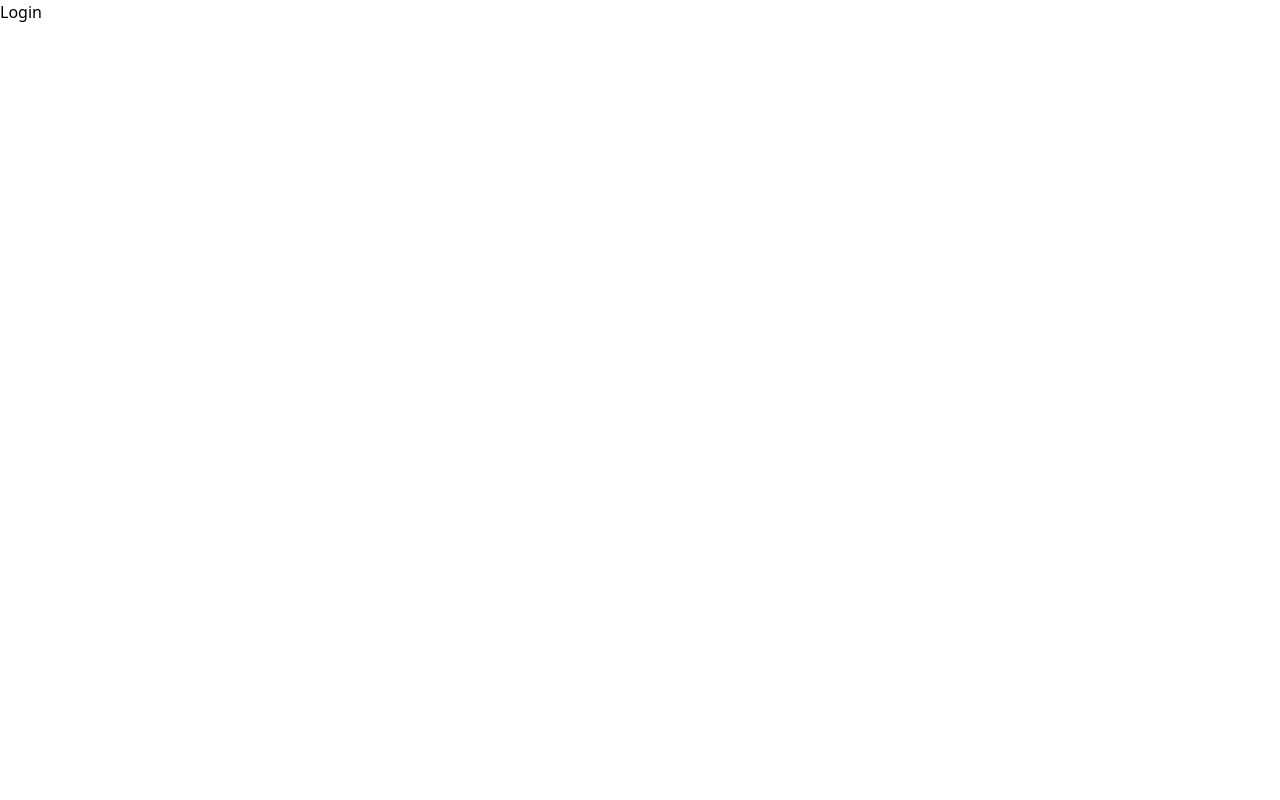
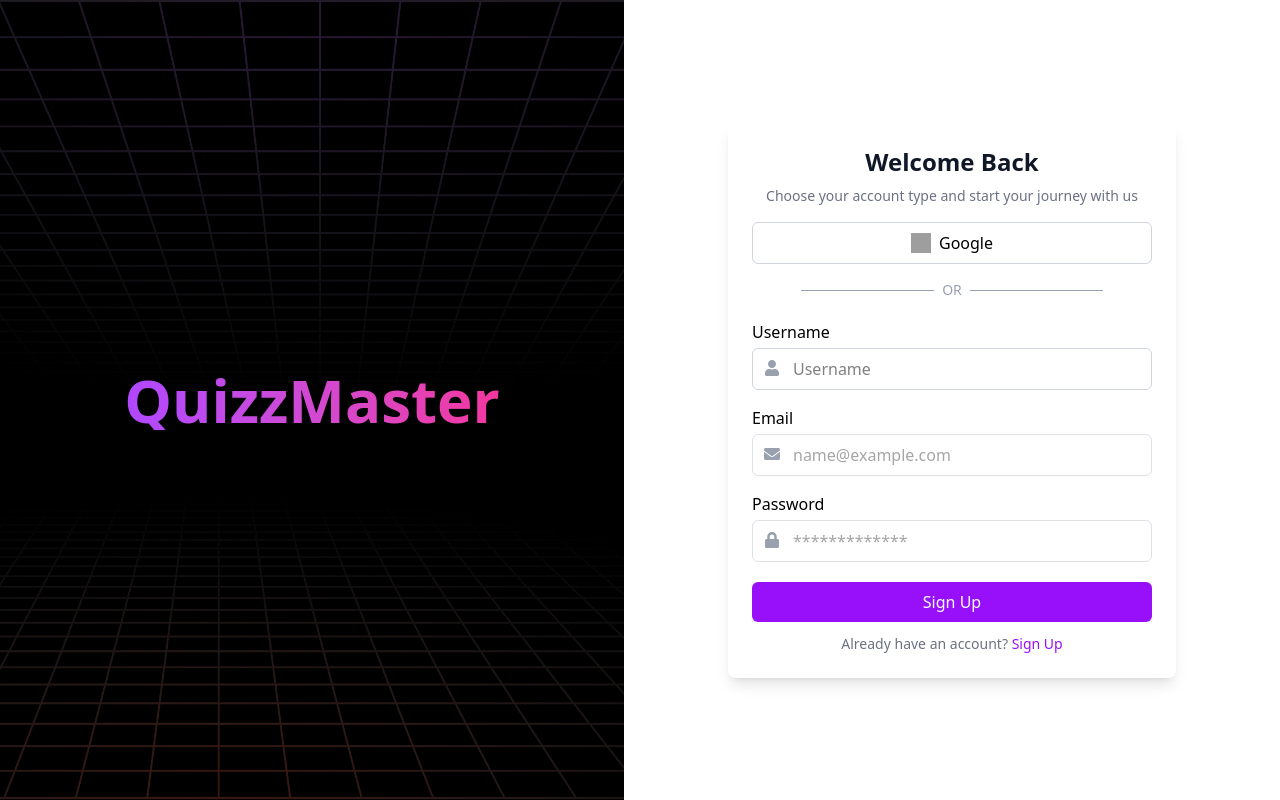
Before and after one commit to AndranikBaghdasaryanDev/QuizMaster, a React (Vite) app in the folder client/: page /auth/signin in a window 1280 px wide. Built offline with nearby package versions, Linux system fonts and the light colour scheme; grey boxes are pictures that could not be loaded.

Commit message:
Created Login page and full given styles and validation

```diff
--- a/client/src/index.css
+++ b/client/src/index.css
@@ -1 +1,21 @@
 @import "tailwindcss";
+
+@keyframes slide-fade {
+  0% { opacity: 0; transform: translateY(-10px); }
+  60% { opacity: 1; transform: translateY(5px); }
+  80% { transform: translateY(-2px); }
+  100% { transform: translateY(0); }
+}
+
+.animate-slide-fade {
+  animation: slide-fade 0.6s ease-out forwards;
+}
+
+@keyframes pulse {
+  0%, 100% { transform: scale(1); opacity: 1; }
+  50% { transform: scale(1.2); opacity: 0.7; }
+}
+
+.animate-pulse {
+  animation: pulse 1s infinite;
+}
--- a/client/src/pages/general/auth/login.tsx
+++ b/client/src/pages/general/auth/login.tsx
@@ -1,8 +1,152 @@
 
 import { Link } from "react-router-dom";
+import type { ISignUp } from "../../../../../types/user"
+import { useForm } from "react-hook-form";
+import { FaLock, FaUser } from "react-icons/fa";
+import { FaEnvelope } from "react-icons/fa";
 
 export const Login = () => {
+	const { register, handleSubmit, formState: { errors } } = useForm<ISignUp>()
+	const handleSignIn = (data: ISignUp) => {
+		//Axios request in backend api
+		console.log(data)
+	}
 	return (
-		<h1>Login</h1>
+		<div className="flex flex-col md:flex-row min-h-screen">
+
+			{/* Left Side: Background + Logo */}
+			<div className="md:flex-1 bg-gradient-to-b from-black to-gray-900 flex items-center justify-center relative overflow-hidden h-64 md:h-auto">
+				<div className="absolute inset-0">
+					<img
+						className="w-full h-full object-cover"
+						src="../../../images/signup-background-image.png"
+						alt="Sign Up Background"
+					/>
+				</div>
+				<h1 className="text-4xl sm:text-5xl md:text-6xl font-bold z-10 bg-gradient-to-r from-purple-500 to-pink-500 bg-clip-text text-transparent text-center px-4">
+					QuizzMaster
+				</h1>
+			</div>
+
+			{/* Right Side: Form */}
+			<div className="md:flex-1 flex items-center justify-center bg-white px-4 py-8">
+				<div className="w-full max-w-md p-6 rounded-lg shadow-lg">
+					<h2 className="text-2xl font-semibold text-gray-900 mb-2 text-center">Welcome Back</h2>
+					<p className="text-gray-500 text-sm mb-4 text-center">
+						Choose your account type and start your journey with us
+					</p>
+
+					{/* Social Login */}
+					<div className="flex flex-col sm:flex-row justify-center mb-4 gap-2">
+						<button className="flex-1 border border-gray-300 py-2 rounded-md flex items-center justify-center gap-2 hover:bg-gray-100 transition">
+							<img
+								src="https://cdn.jsdelivr.net/gh/devicons/devicon/icons/google/google-original.svg"
+								className="w-5 h-5"
+								alt="Google"
+							/>
+							Google
+						</button>
+					</div>
+
+					{/* Divider */}
+					<div className="flex items-center justify-center text-gray-400 text-sm mb-4">
+						<span className="border-t w-1/3"></span>
+						<span className="px-2">OR</span>
+						<span className="border-t w-1/3"></span>
+					</div>
+
+					{/* Name & Username */}
+					<form onSubmit={handleSubmit(handleSignIn)}>
+						<div className="mb-3">
+								{errors.username && (
+									<div className="flex items-start bg-red-100 border border-red-500 text-red-700 px-4 py-3 rounded-lg shadow-md animate-slide-fade max-w-md">
+										<span className="mr-3 text-xl animate-pulse">⚠️</span>
+										<div className="flex-1">
+											<p className="font-semibold">{errors.username.message}</p>
+											<p className="text-xs mt-1 text-red-600">Please correct this error to continue</p>
+										</div>
+									</div>
+								)}
+							<div className="relative">
+								 <label className="block mt-2 py-1">Username</label>
+								<FaUser className="absolute left-3 top-11 text-gray-400" />
+								<input
+									type="text"
+									placeholder="Username"
+									className="border border-gray-300 rounded-md px-10 py-2 w-full focus:outline-purple-500"
+									{...register("username", { required: "Please input your username" })}
+								/>
+
+
+							</div>
+						</div>
+
+						{/* Email */}
+						<div className="relative mb-3">
+							{errors.email && (
+								<div className="flex items-start bg-red-100 border border-red-500 text-red-700 px-4 py-3 rounded-lg shadow-md animate-slide-fade max-w-md">
+									<span className="mr-3 text-xl animate-pulse">⚠️</span>
+									<div className="flex-1">
+										<p className="font-semibold">{errors.email.message}</p>
+										<p className="text-xs mt-1 text-red-600">Please correct this error to continue</p>
+									</div>
+								</div>
+							)}
+
+
+
+
+							<div className="relative">
+								<FaEnvelope className="absolute left-3 top-11 text-gray-400" />
+								<label className="block mt-2 py-1">Email</label>
+								<input
+									type="email"
+									placeholder="name@example.com"
+									className="border border-gray-300 rounded-md px-10 py-2 opacity-70 w-full focus:outline-purple-500"
+									{...register("email", { required: "Please input your Email" })}
+
+								/>
+							</div>
+						</div>
+
+						{/* Password */}
+						<div className="mb-5">
+							{errors.password && (
+								<div className="flex items-start bg-red-100 border border-red-500 text-red-700 px-4 py-3 rounded-lg shadow-md animate-slide-fade max-w-md">
+									<span className="mr-3 text-xl animate-pulse">⚠️</span>
+									<div className="flex-1">
+										<p className="font-semibold">{errors.password.message}</p>
+										<p className="text-xs mt-1 text-red-600">Please correct this error to continue</p>
+									</div>
+								</div>
+							)}
+							<div className="relative">
+								<FaLock className="absolute left-3 top-11 text-gray-400" />
+								<label className="block mt-2 py-1">Password</label>
+								<input
+									type="password"
+									placeholder="*************"
+									className="border border-gray-300 rounded-md px-10 py-2 opacity-70 w-full focus:outline-purple-500"
+									{...register("password", { required: "Please input your Password" })}
+								/>
+							</div>
+						</div>
+
+						{/* Submit Button */}
+						<button className="w-full py-2 bg-purple-600 hover:bg-purple-700 text-white rounded-md font-medium transition">
+							Sign Up
+						</button>
+					</form>
+
+					{/* Footer */}
+					<p className="text-center text-sm text-gray-500 mt-3">
+						Already have an account?{" "}
+						<Link to={"/auth/register"} className="text-purple-600 font-medium hover:underline">
+							Sign Up
+						</Link>
+					</p>
+				</div>
+			</div>
+		</div>
 	);
 };
--- a/client/src/pages/general/auth/signup.tsx
+++ b/client/src/pages/general/auth/signup.tsx
@@ -2,6 +2,7 @@
 import { Link } from "react-router-dom";
 import type {ISignUp} from "../../../../../types/user"
 import { useForm } from "react-hook-form";
+import { FaEnvelope, FaLock, FaUser } from "react-icons/fa";
 export const SignUp = () => {
 	const {register,handleSubmit,formState:{errors}} = useForm<ISignUp>()
 	const handleSignUp = (data:ISignUp) => {
@@ -57,74 +58,102 @@
 						<div className="grid grid-cols-1 sm:grid-cols-2 gap-3 mb-3">
 							<div>
 								{errors.name && (
-									<p className="flex items-center text-red-600 text-sm mt-1 font-medium">
-										<span className="mr-2">⚠️</span>
-										{errors.name.message}
-									</p>
+									<div className="flex items-start bg-red-100 border border-red-500 text-red-700 px-4 py-3 rounded-lg shadow-md animate-slide-fade max-w-md">
+										<span className="mr-3 text-xl animate-pulse">⚠️</span>
+										<div className="flex-1">
+											<p className="font-semibold">{errors.name.message}</p>
+											<p className="text-xs mt-1 text-red-600">Please correct this error to continue</p>
+										</div>
+									</div>
 								)}
 
+								<div className="relative">
+									<FaUser className="absolute left-3 top-11 text-gray-400" />
 									<label className="block mt-2 py-1">Full Name</label>
 									<input
 
 										type="text"
 										placeholder="John Doe"
-									className="border border-gray-300 rounded-md px-3 py-2 opacity-70 w-full focus:outline-purple-500"
+										className="border border-gray-300 rounded-md px-10 py-2 opacity-70 w-full focus:outline-purple-500"
 										{...register("name", { required: "Please input your Name" })}
 									/>
 								</div>
+							</div>
 							<div>
 								{errors.username && (
-									<p className="flex items-center text-red-600 text-sm mt-1">
-										<span className="mr-1">⚠️</span>
-										{errors.username.message}
-									</p>
+									<div className="flex items-start bg-red-100 border border-red-500 text-red-700 px-4 py-3 rounded-lg shadow-md animate-slide-fade max-w-md">
+										<span className="mr-3 text-xl animate-pulse">⚠️</span>
+										<div className="flex-1">
+											<p className="font-semibold">{errors.username.message}</p>
+											<p className="text-xs mt-1 text-red-600">Please correct this error to continue</p>
+										</div>
+									</div>
 								)}
 
+								<div className="relative">
+									<FaUser className="absolute left-3 top-11 text-gray-400" />
 									<label className="block mt-2 py-1">Username</label>
 									<input
 										type="text"
 										placeholder="JohnDoe123"
-									className="border border-gray-300 rounded-md px-3 py-2 opacity-70 w-full focus:outline-purple-500"
+										className="border border-gray-300 rounded-md px-10 py-2 opacity-70 w-full focus:outline-purple-500"
 										{...register("username", { required: "Please input UserName" })}
 
 									/>
+								</div>
 							</div>
 						</div>
 
 						{/* Email */}
 						<div className="relative mb-3">
 							{errors.email && (
-								<p className="flex items-center text-red-600 text-sm mt-1">
-									<span className="mr-1">⚠️</span>
-									{errors.email.message}
-								</p>
+								<div className="flex items-start bg-red-100 border border-red-500 text-red-700 px-4 py-3 rounded-lg shadow-md animate-slide-fade max-w-md">
+									<span className="mr-3 text-xl animate-pulse">⚠️</span>
+									<div className="flex-1">
+										<p className="font-semibold">{errors.email.message}</p>
+										<p className="text-xs mt-1 text-red-600">Please correct this error to continue</p>
+									</div>
+								</div>
 							)}
+
+
+
+
+							<div className="relative">
+								<FaEnvelope className="absolute left-3 top-11 text-gray-400" />
 
 								<label className="block mt-2 py-1">Email</label>
 								<input
 									type="email"
 									placeholder="name@example.com"
-								className="border border-gray-300 rounded-md px-3 py-2 opacity-70 w-full focus:outline-purple-500"
+									className="border border-gray-300 rounded-md px-10 py-2 opacity-70 w-full focus:outline-purple-500"
 									{...register("email", { required: "Please input your Email" })}
 
 								/>
+							</div>
 						</div>
 
 						{/* Password */}
 						<div className="mb-5">
 							{errors.password && (
-								<p className="flex items-center text-red-600 text-sm mt-1">
-									<span className="mr-1">⚠️</span>
-									{errors.password.message}
-								</p>
+								<div className="flex items-start bg-red-100 border border-red-500 text-red-700 px-4 py-3 rounded-lg shadow-md animate-slide-fade max-w-md">
+									<span className="mr-3 text-xl animate-pulse">⚠️</span>
+									<div className="flex-1">
+										<p className="font-semibold">{errors.password.message}</p>
+										<p className="text-xs mt-1 text-red-600">Please correct this error to continue</p>
+									</div>
+								</div>
 							)}
+							<div className="relative">
+								<FaLock className="absolute left-3 top-11 text-gray-400" />
 								<label className="block mt-2 py-1">Password</label>
 								<input
 									type="password"
 									placeholder="*************"
-								className="border border-gray-300 rounded-md px-3 py-2 opacity-70 w-full focus:outline-purple-500"
+									className="border border-gray-300 rounded-md px-10 py-2 opacity-70 w-full focus:outline-purple-500"
 									{...register("password", { required: "Please input your Password" })}
 								/>
+							</div>
 						</div>
 
 						{/* Submit Button */}
```
Lines whose indentation alone changed are shown as unchanged.
